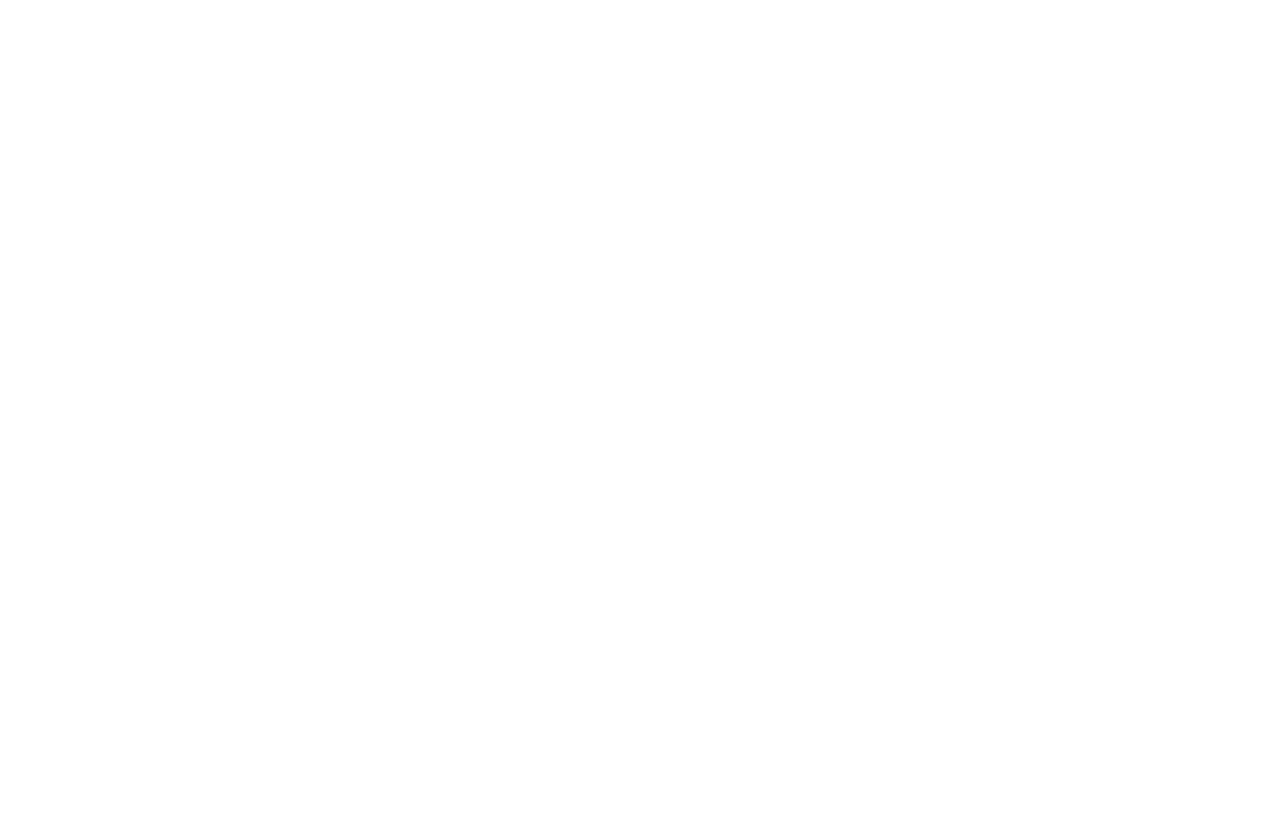
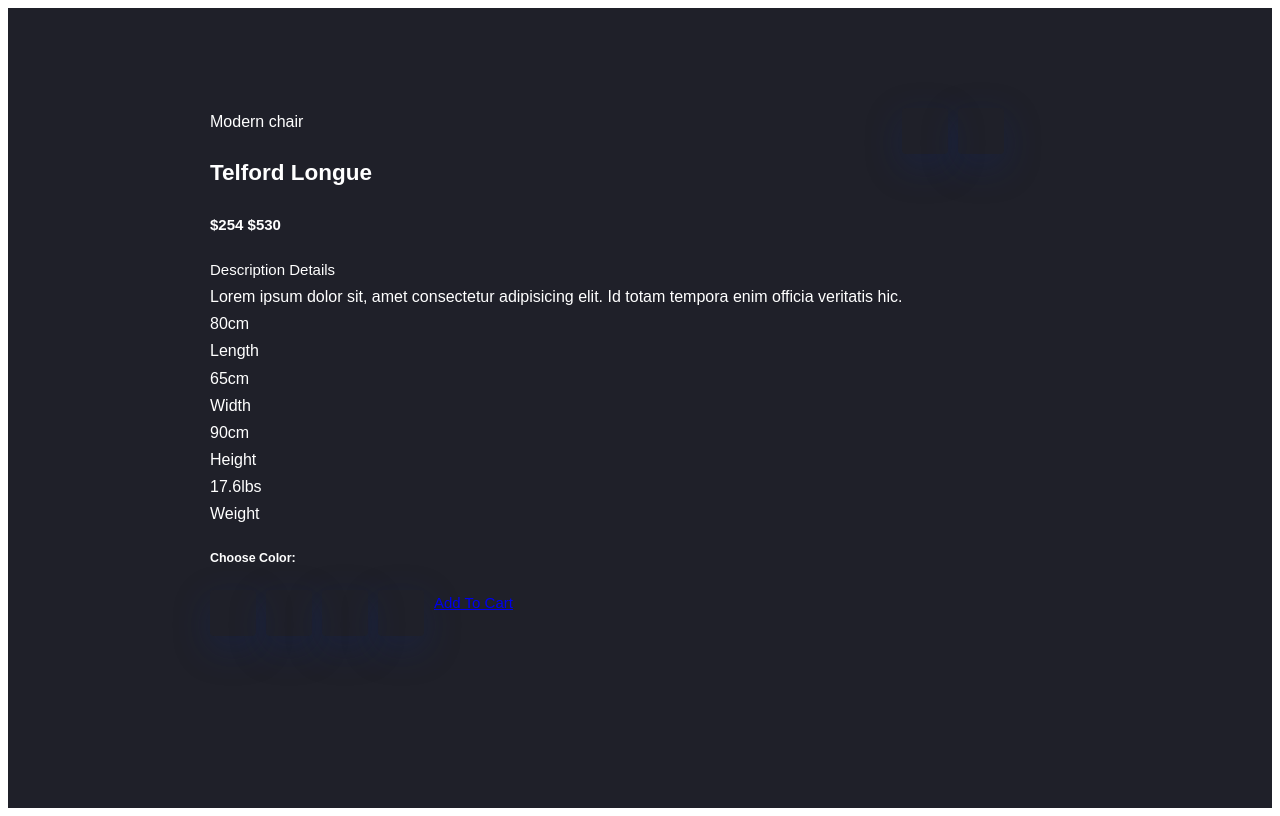
Before and after one commit to zennyMe17/modern_Chair, a plain HTML site: page index.html in a window 1280 px wide. Drawn offline with Linux system fonts and the light colour scheme.

Commit message:
Completion

```diff
--- a/index.html
+++ b/index.html
@@ -8,6 +8,80 @@
     <link rel="shortcut icon" href="/Images/favicon.ico">
 </head>
 <body>
+    <div class="wrapper">
+        <div class="container">
 
+            <div class="infoWrap mobMargin">
+				<p class="titleUp">Modern chair</p>
+				<h2>Telford Longue</h2>
+				<h4>$254 <span>$530</span></h4>
+				<div class="sectionFluid">
+					<input class="descBtn" type="radio" id="desc1" name="descbtn" checked />
+					<label for="desc1">Description</label>
+					<input class="descBtn" type="radio" id="desc2" name="descbtn" />
+					<label for="desc2">Details</label>
+					<div class="sectionFluid descSec accor1">
+						<p>
+							Lorem ipsum dolor sit, amet consectetur adipisicing elit. Id totam tempora enim officia
+							veritatis hic.
+						</p>
+					</div>
+					<div class="sectionFluid descSec accor2">
+						<div class="sectionInline">
+							<p><span>80</span>cm<br />Length</p>
+						</div>
+						<div class="sectionInline">
+							<p><span>65</span>cm<br />Width</p>
+						</div>
+						<div class="sectionInline">
+							<p><span>90</span>cm<br />Height</p>
+						</div>
+						<div class="sectionInline">
+							<p><span>17.6</span>lbs<br />Weight</p>
+						</div>
+					</div>
+				</div>
+				<h5>Choose Color:</h5>
+			</div>
+
+            <input class="colorBtn forColor1" type="radio" id="color1" name="colorbtn" checked />
+			<label class="firstColor" for="color1"></label>
+
+			<input class="colorBtn forColor2" type="radio" id="color2" name="colorbtn" />
+			<label class="color2" for="color2"></label>
+
+			<input class="colorBtn forColor3" type="radio" id="color3" name="colorbtn" />
+			<label class="color3" for="color3"></label>
+
+			<input class="colorBtn forColor4" type="radio" id="color4" name="colorbtn" />
+			<label class="color4" for="color4"></label>
+
+			<input class="colorBtn forColor5" type="radio" id="color5" name="colorbtn" />
+			<label class="color5" for="color5"></label>
+
+			<input class="colorBtn forColor6" type="radio" id="color6" name="colorbtn" />
+            <label class="color6" for="color6"></label>
+
+            <div class="info-wrap">
+                <a href="#" class="btn"><i class="uil uilshoppingcart icon"></i> Add To Cart</a>
+            </div>
+
+            <div class="imgWrap chair1"></div>
+            <div class="imgWrap chair2"></div>
+            <div class="imgWrap chair3"></div>
+            <div class="imgWrap chair4"></div>
+            <div class="imgWrap chair5"></div>
+            <div class="imgWrap chair6"></div>
+
+            <div class="backColor"></div>
+            <div class="backColor chair2"></div>
+            <div class="backColor chair3"></div>
+            <div class="backColor chair4"></div>
+            <div class="backColor chair5"></div>
+            <div class="backColor chair6"></div>
+
+        </div>
+
+    </div>
 </body>
 </html>
--- a/styles.css
+++ b/styles.css
@@ -0,0 +1,66 @@
+*::before,
+*::after{
+    margin: 0;
+    padding: 0;
+    box-sizing: border-box;
+}
+
+.wrapper{
+    height: 100vh;
+    overflow: hidden;
+    font-family: "Poppins", sans-serif;
+    font-weight: 400;
+    font-size: 15px;
+    line-height: 1.7;
+    color: #fff;
+    background-color: #1f2029;
+    min-height: 100vh;
+    position: relative;
+    display: block;
+}
+
+.container{
+    position: relative;
+    width: 860px;
+    margin: 0 auto;
+    display: flex;
+    flex-wrap: wrap;
+    padding: 100px 0;
+
+}
+
+p{
+    font-weight: 400;
+    font-size: 16px;
+    line-height: 1.7;
+    color: #fff;
+    margin: 0;
+}
+
+.sectionFluid {
+    position: relative;
+    width: 100%;
+    display: block;
+  }
+
+  [type="radio"]:checked,
+  [type="radio"]:not(:checked) {
+    visibility: hidden;
+    position: absolute;
+  }
+
+  .colorBtn:checked + label,
+  .colorBtn:not(:checked) + label {
+    /* position: relative; */
+    height: 40px;
+    transition: all 200ms linear;
+    border-radius: 4px;
+    width: 40px;
+    cursor: pointer;
+    margin-right: 10px;
+    box-shadow: 0 12px 35px 2px rgba(16, 39, 112, 0.25);
+    z-index: 10;
+    background-position: center;
+    background-size: cover;
+    border: 3px solid transparent;
+  }
```
